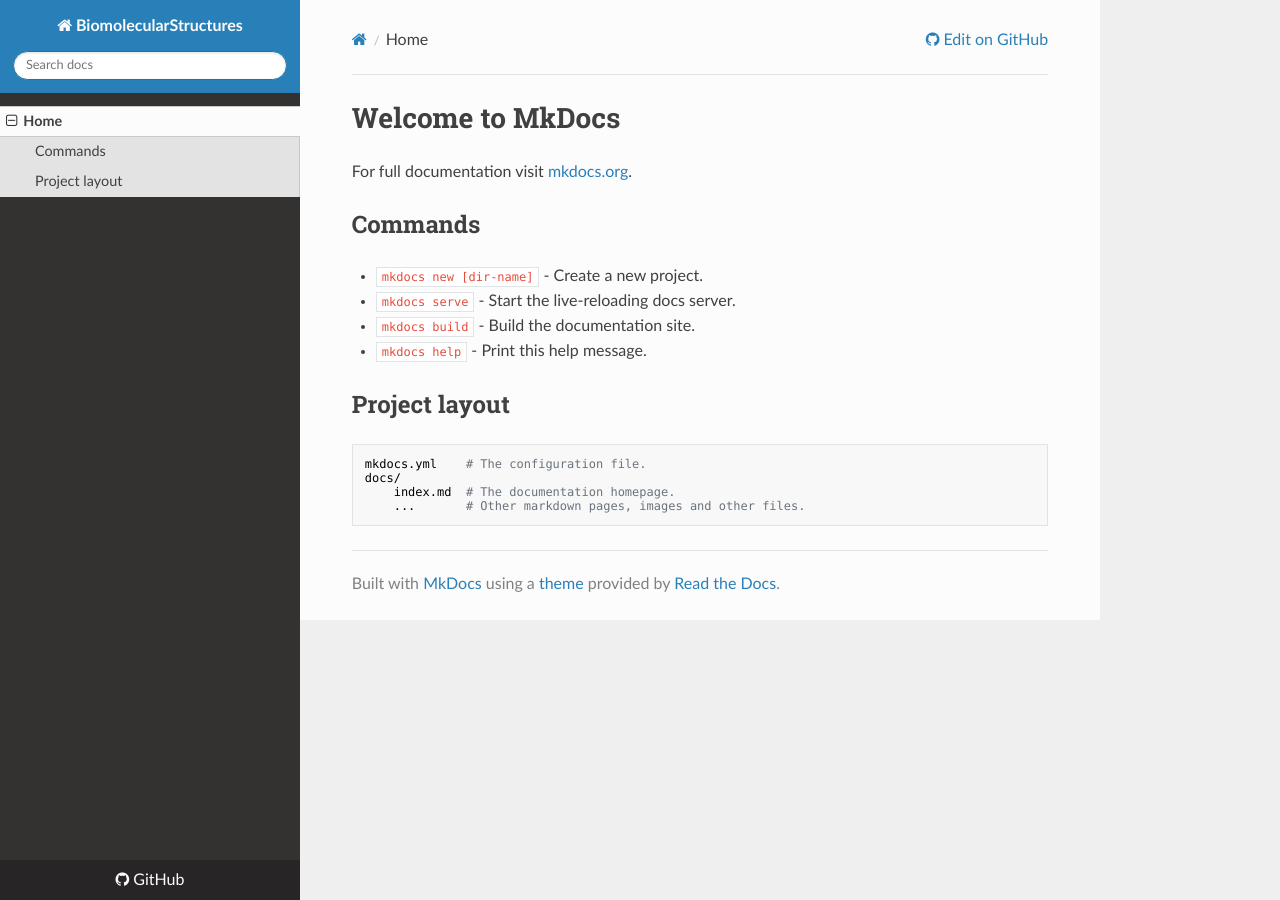
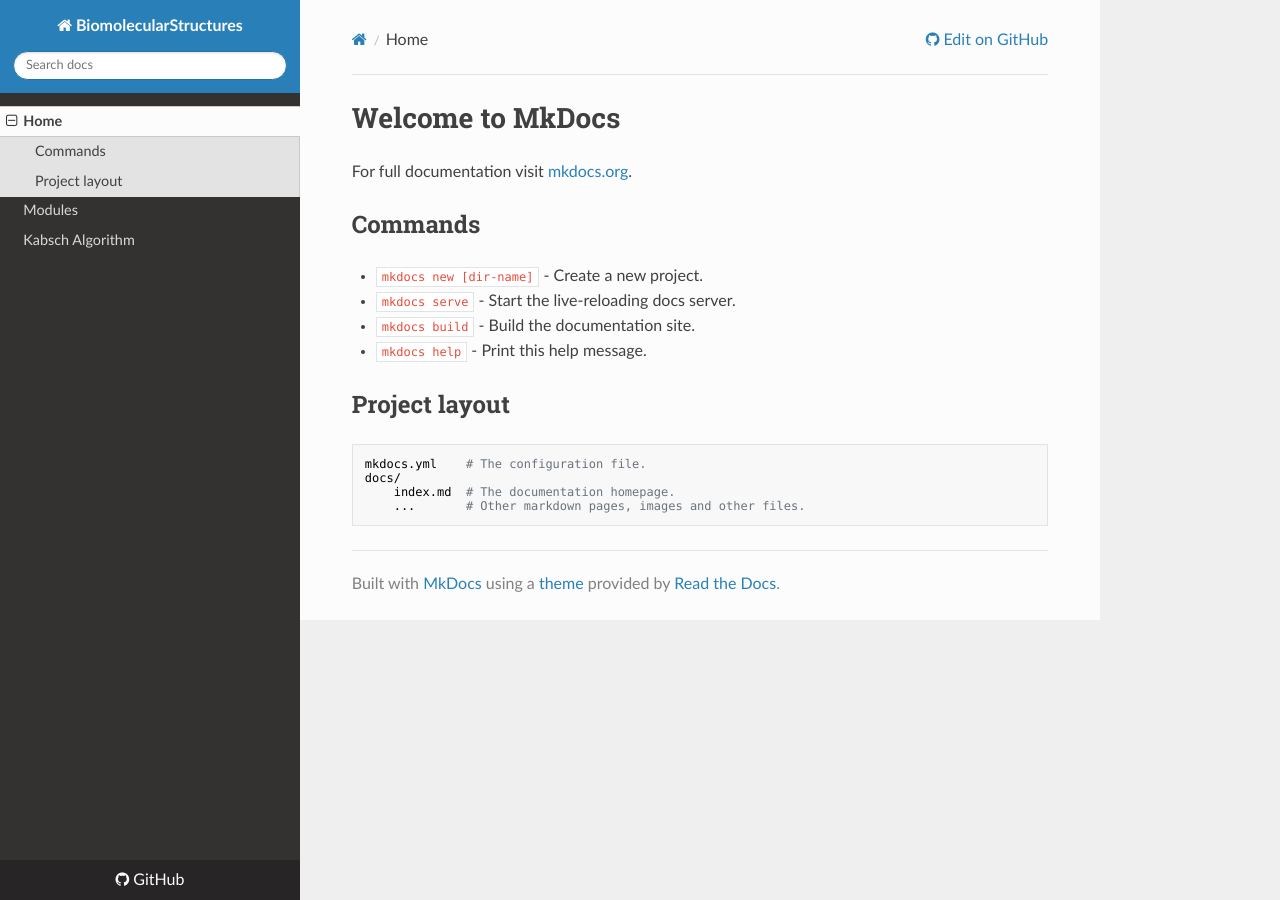
Before and after one commit to hng/BiomolecularStructures.jl, an MkDocs documentation site: the page built from docs/index.md, in a window 1280 px wide. Built offline with MkDocs 1.6.1, drawn with Linux system fonts in a browser that asks for light colours; nearby versions of some CDN libraries; old or Windows-style settings are respelled for this version of MkDocs.

Commit message:
documenation start

```diff
--- a/mkdocs.yml
+++ b/mkdocs.yml
@@ -4,5 +4,7 @@ repo_url: https://github.com/hng/BiomolecularStructures
 theme: readthedocs
 pages:
 - ['index.md', 'Home']
-
+- ['modules.md', 'Modules']
+- ['kabsch.md', 'Kabsch Algorithm']
+markdown_extensions: [mathjax]
 docs_dir: 'docs'
```
